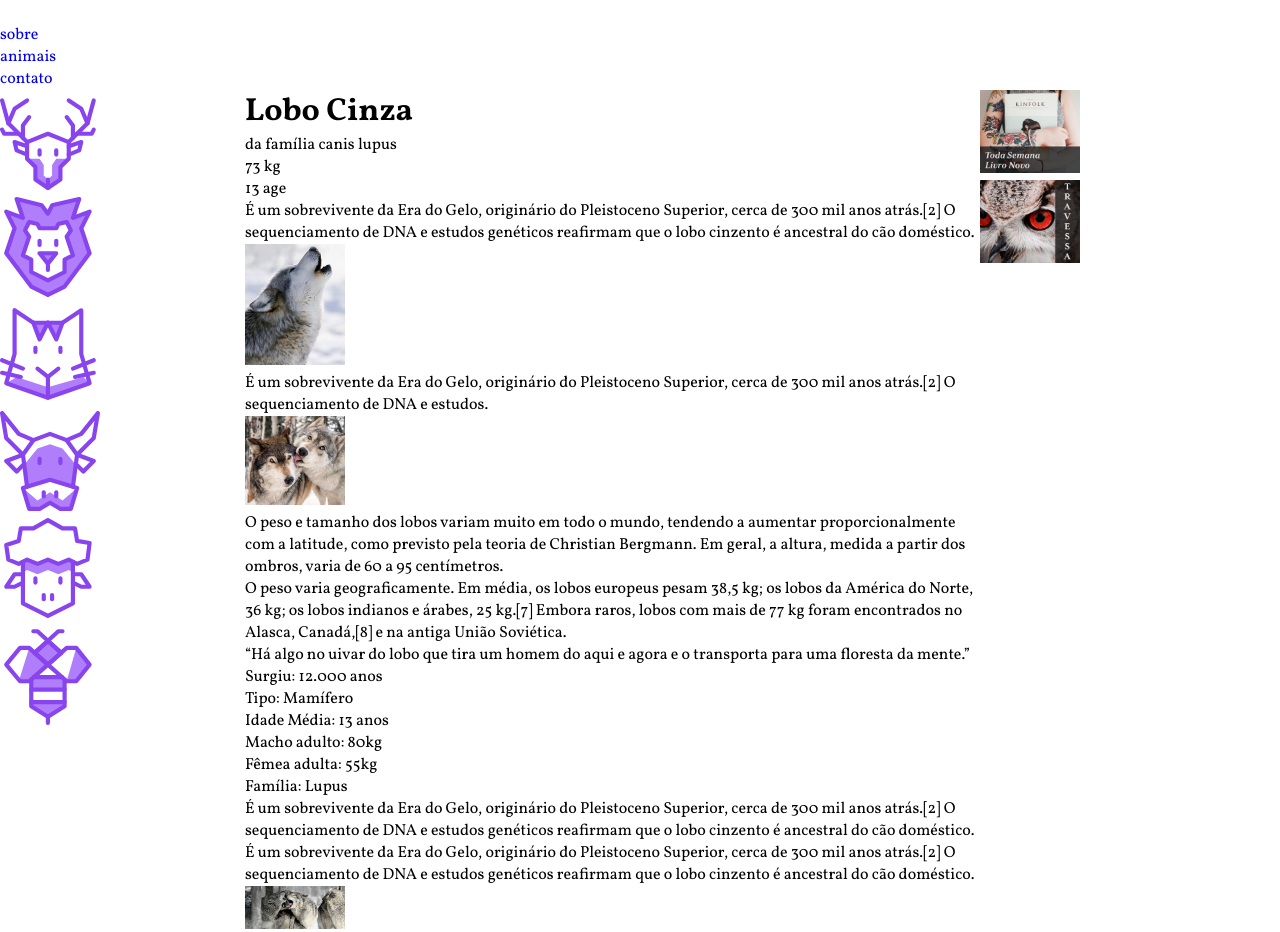
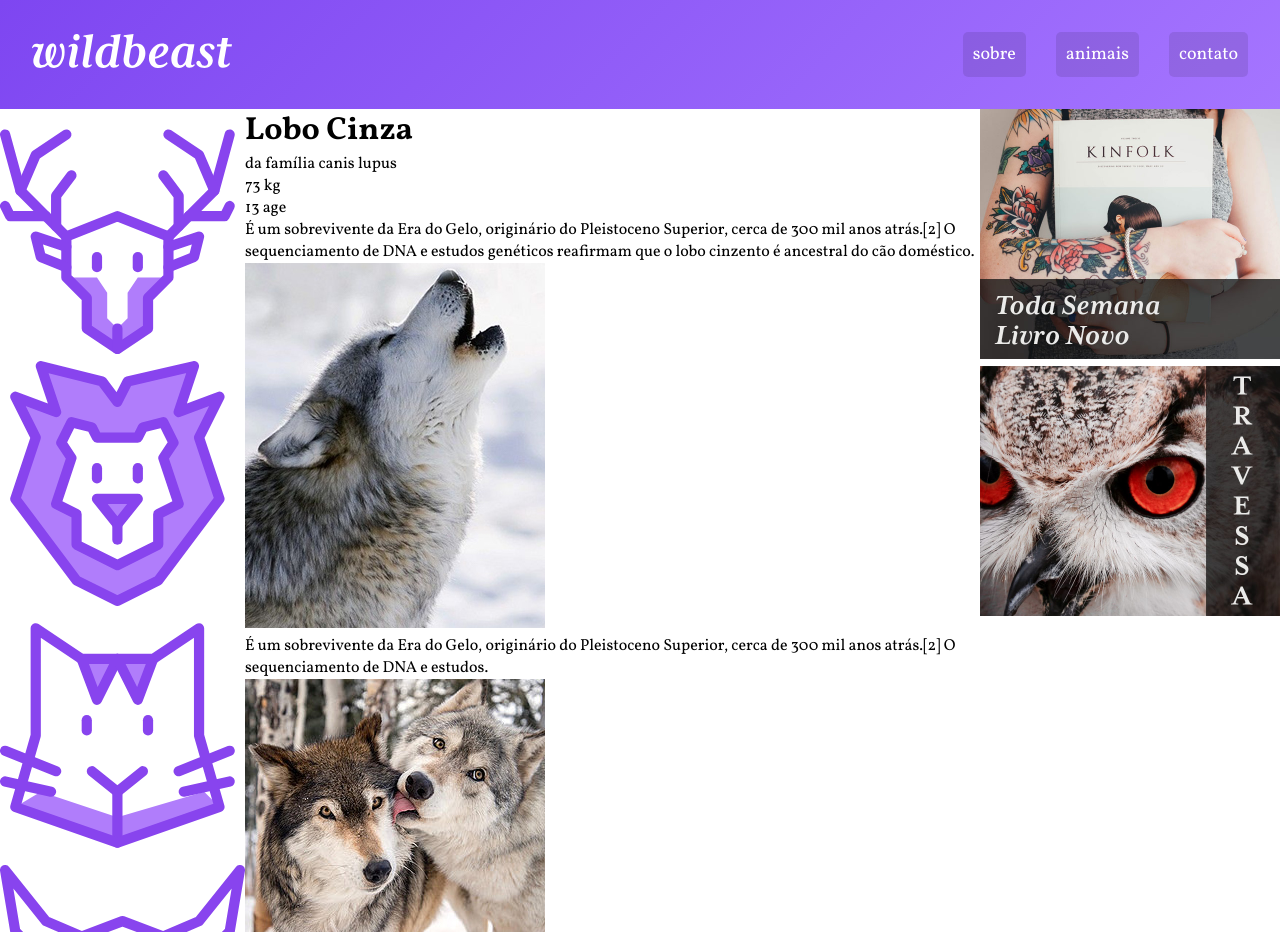
Before and after one commit to PsSave/WildBeast, a plain HTML site: page index.html in a window 1280 px wide. Shown: the top 932 px of the page. Drawn offline with Linux system fonts and the light colour scheme.

Commit message:
Header - css

```diff
--- a/css/style.css
+++ b/css/style.css
@@ -11,7 +11,7 @@ a {
 }
 
 img {
-  max-width: 100px;
+  max-width: 100%;
 }
 
 .container {
@@ -24,9 +24,43 @@ img {
   ;
 }
 
+/*H*/
 .header {
   grid-area: header;
+  background: linear-gradient(135deg ,#7E46F1, #A575FF);
+  padding: 2rem;
+  display: grid;
+  grid-template-columns: 1fr auto;
+  align-items: center;
 }
+
+.logo {
+  max-width: 200px;
+}
+
+.header nav ul {
+  display: flex;
+  flex-wrap: wrap;
+}
+
+.header nav ul li a {
+  display: block;
+  padding: 10px;
+  color: white;
+  font-size: 1.125em;
+  background: rgba(0, 0, 0, .1);
+  border-radius: 5px;
+  transition: 0.1s;
+}
+
+.header nav ul li a:hover {
+  background: rgba(0, 0, 0, .5);
+}
+
+.header li + li {
+  margin-left: 30px;
+}
+
 
 .sidnav {
   grid-area: sidnav;
```
